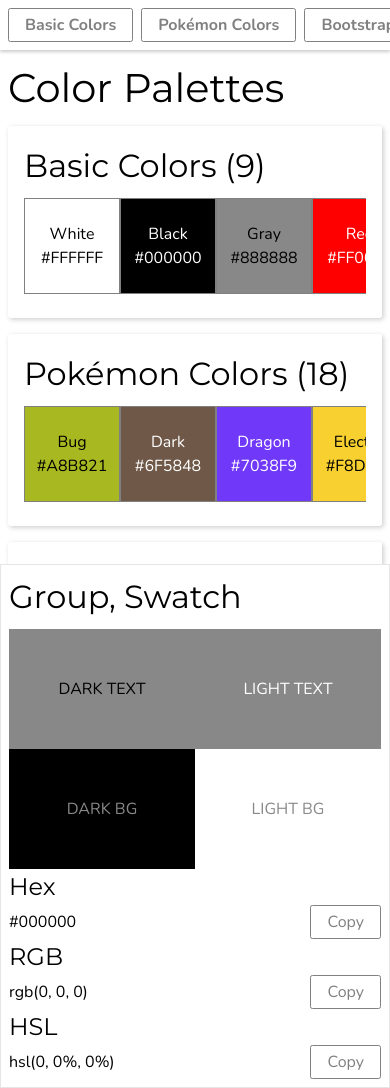
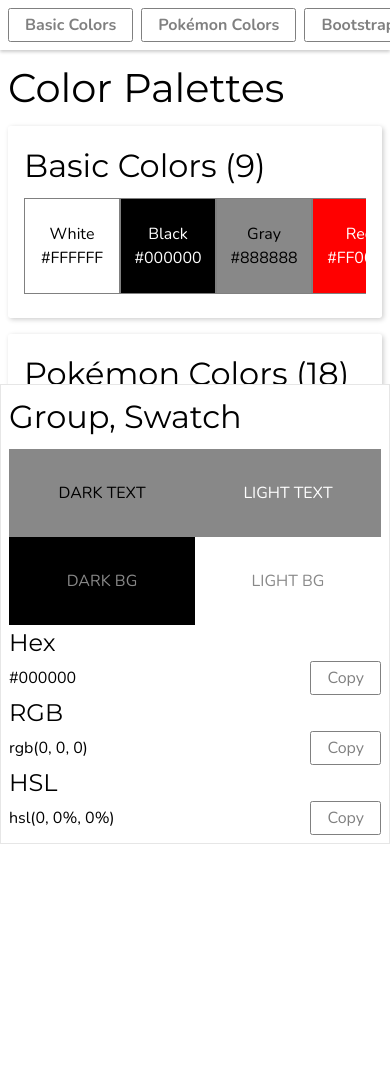
Before and after one commit to davinaleong/proj-color-palette, a website: page index.html in a window 390 px wide. After the commit the page ends 844 px from the top, so only its background shows below. Drawn offline with nearby package versions, Linux system fonts and the light colour scheme.

Commit message:
Fixed detail swatch for mobile

```diff
--- a/styles/main.css
+++ b/styles/main.css
@@ -82,7 +82,7 @@
   --size-1100: 7rem;
 
   --header-height: 50px;
-  --details-height: 280px;
+  --details-height: 460px;
   --details-width: 300px;
 }
 /** Root - End **/
@@ -366,7 +366,7 @@ hr {
 
   color: var(--clr-details-swatch);
   background-color: var(--clr-details-swatch-bg);
-  padding: var(--size-700) var(--size-200);
+  padding: var(--size-600) var(--size-200);
   text-transform: uppercase;
 }
 
```
